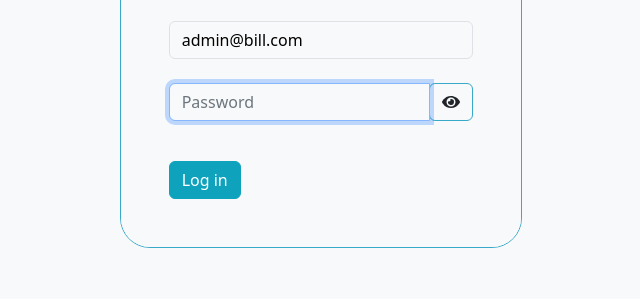
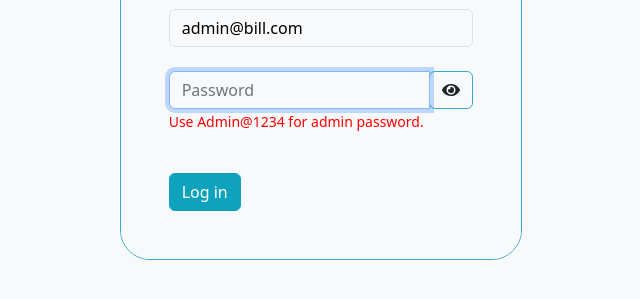
Before and after one commit to YuvrajMore/E-Bill_V2, a plain HTML site: page html_admin/admin_login.html in a window 1280 px wide. Shown: the part 405-704 px from the top of the page, without its empty margins (319-959 px from the left). Drawn offline with nearby package versions, Linux system fonts and the light colour scheme.

Commit message:
Update admin_login.html

```diff
--- a/html_admin/admin_login.html
+++ b/html_admin/admin_login.html
@@ -52,7 +52,7 @@
                     </button>
                   </div>
                 </div>
-                <small id="pwd_warn"></small>
+                <small id="pwd_warn">Use Admin@1234 for admin password.</small>
               </div>
 
               <input type="submit" id="login_btn" form="login_form" value="Log in" class="btn mt-3"
```
